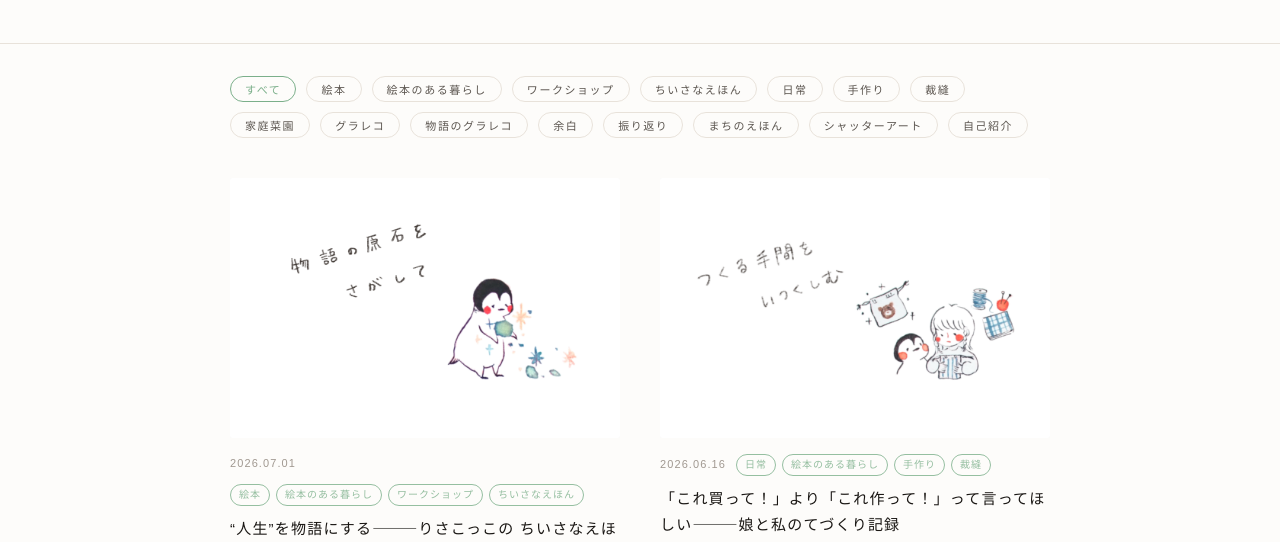
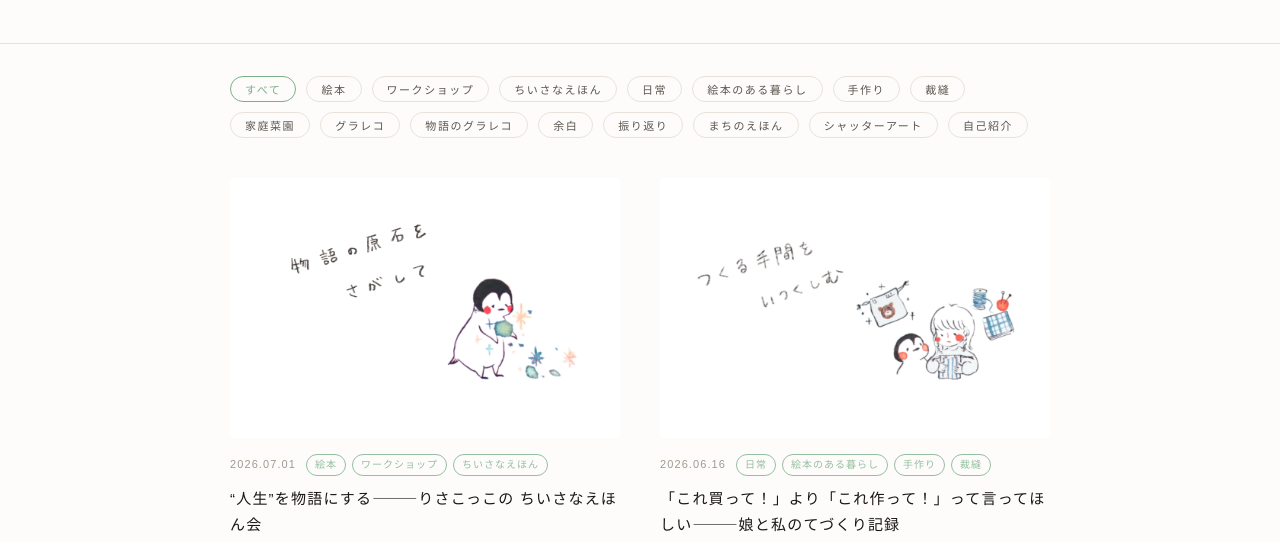
Before and after one commit to risakokko-rishjuly/home, a plain HTML site: page posts.html in a window 1280 px wide. Shown: the part 196-738 px from the top of the page. Drawn offline with nearby package versions, Linux system fonts and the light colour scheme; a web font is replaced by a local one.

Commit message:
Update posts list: “人生”を物語にする⸻りさこっこの ちいさなえほん会

```diff
--- a/posts.html
+++ b/posts.html
@@ -79,10 +79,10 @@ footer { padding: 40px; text-align: center; border-top: 1px solid var(--line); }
 <div class="filter-wrap" id="filterWrap">
     <button class="filter-btn active" data-tag="all">すべて</button>
     <button class="filter-btn" data-tag="絵本">絵本</button>
-    <button class="filter-btn" data-tag="絵本のある暮らし">絵本のある暮らし</button>
     <button class="filter-btn" data-tag="ワークショップ">ワークショップ</button>
     <button class="filter-btn" data-tag="ちいさなえほん">ちいさなえほん</button>
     <button class="filter-btn" data-tag="日常">日常</button>
+    <button class="filter-btn" data-tag="絵本のある暮らし">絵本のある暮らし</button>
     <button class="filter-btn" data-tag="手作り">手作り</button>
     <button class="filter-btn" data-tag="裁縫">裁縫</button>
     <button class="filter-btn" data-tag="家庭菜園">家庭菜園</button>
@@ -100,7 +100,7 @@ footer { padding: 40px; text-align: center; border-top: 1px solid var(--line); }
         <div class="card-body">
           <div class="card-meta">
             <span class="card-date">2026.07.01</span>
-            <span class="card-tags"><span class="post-tag">絵本</span><span class="post-tag">絵本のある暮らし</span><span class="post-tag">ワークショップ</span><span class="post-tag">ちいさなえほん</span></span>
+            <span class="card-tags"><span class="post-tag">絵本</span><span class="post-tag">ワークショップ</span><span class="post-tag">ちいさなえほん</span></span>
           </div>
           <p class="card-title">“人生”を物語にする⸻りさこっこの ちいさなえほん会</p>
           <p class="card-excerpt">毎月、「りさこっこの ちいさなえほん会」 というちいさな会を開いています。  その会では、世界に1つだけの絵本をつくるワークショップを開催しています。    「…</p>
```
